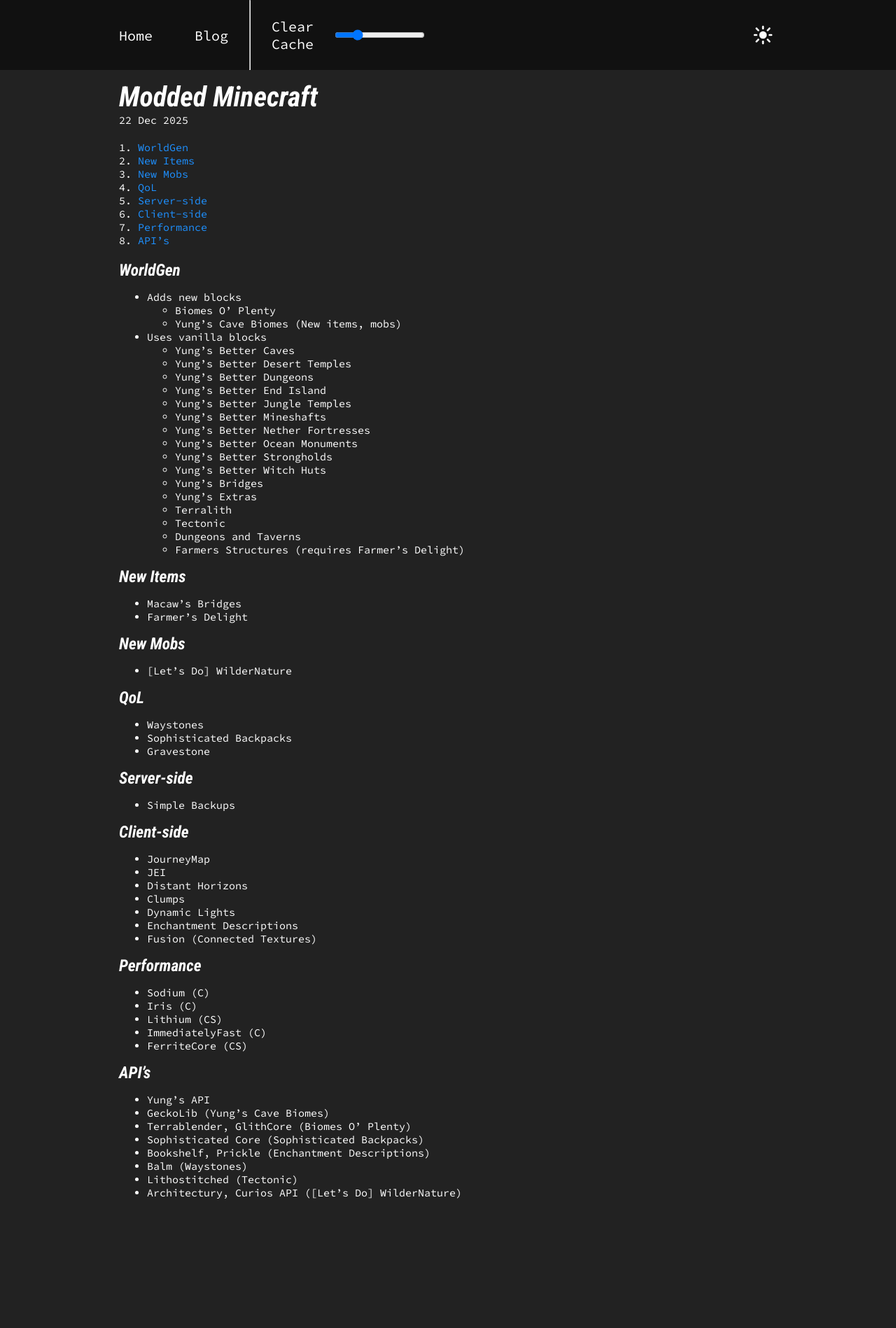
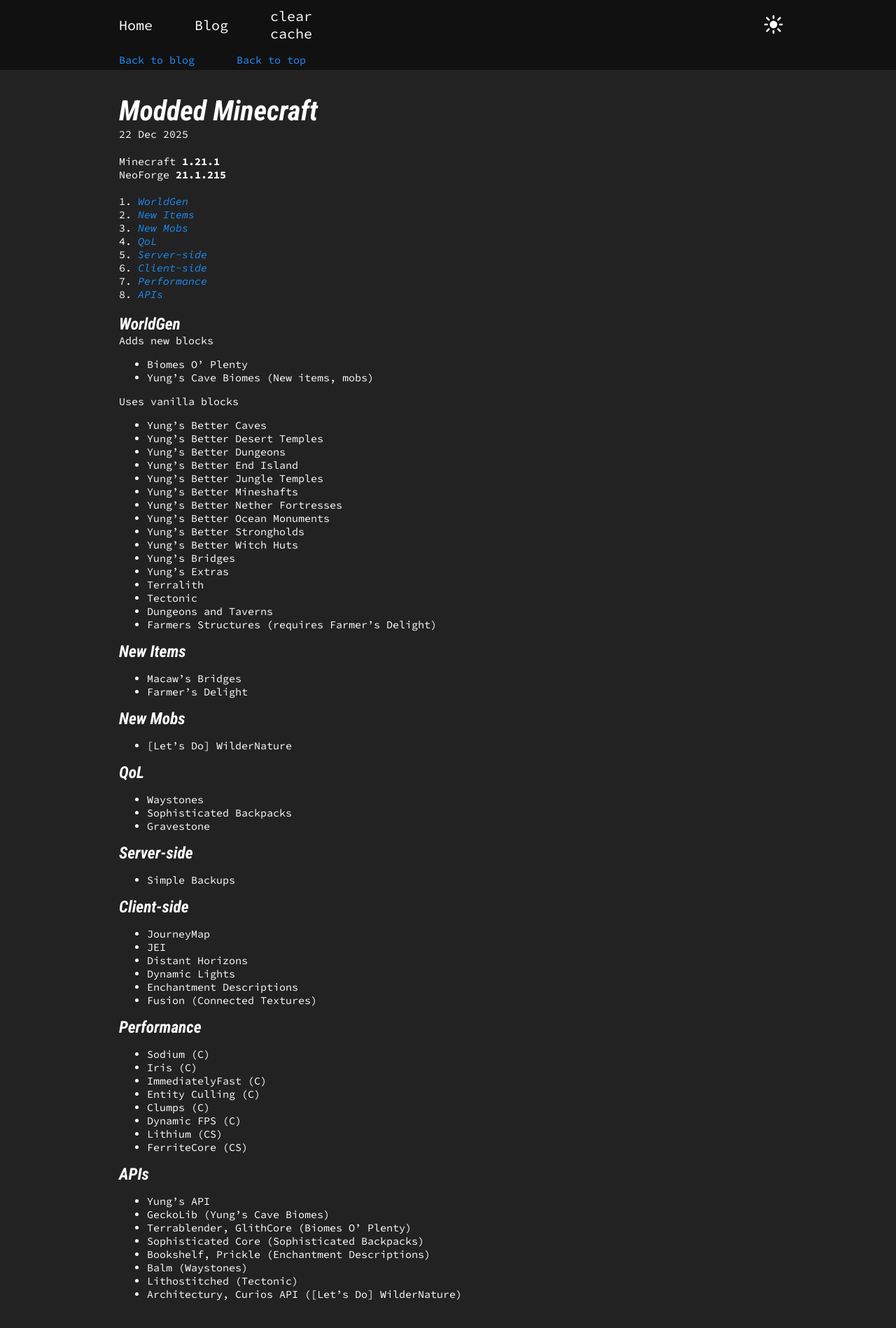
Before and after one commit to aringq10/aringq10.github.io, a Jekyll site: the page built from _posts/2025-12-22-modded-minecraft.md, in a window 1280 px wide. Shown: the top 1898 px of the page at 70% size. Built offline with Jekyll 4.4.1, drawn with Linux system fonts in a browser that asks for light colours.

Commit message:
added a sub-nav

```diff
--- a/_includes/navigation.html
+++ b/_includes/navigation.html
@@ -1,5 +1,6 @@
-<nav>
 <div id="nav-wrapper">
+  <div id="nav">
+    <div id="nav-inner">
       <div id="nav-dropdown-toggle">
         <!--<div class="svg-import" data-file="dropdown-icon.svg" svg-id="dropdown-icon"></div>-->
         {% include icons/dropdown.svg %}
@@ -10,11 +11,9 @@
           {{ item.name }}
         </a>
         {% endfor %}
-      <hr>
         <a id="clear-cache-btn" onclick="localStorage.clear(); location.reload()">
-        Clear<br>Cache
+          clear<br>cache
         </a>
-      <input type="range" id="font-slider" min="12" max="48" value="16">
       </div>
 
       <div id="theme-toggle">
@@ -24,4 +23,16 @@
         {% include icons/light-mode.svg %}
       </div>
     </div>
-</nav>
+  </div>
+  <div id="sub-nav">
+    <div id="sub-nav-inner">
+      {% if page.layout == "post" %}
+      <a href="/blog">Back to blog</a>
+      {% endif %}
+      <a href="#content-wrapper">
+        Back to top
+      </a>
+    </div>
+  </div>
+
+</div>
--- a/_layouts/default.html
+++ b/_layouts/default.html
@@ -33,17 +33,5 @@
           document.getElementById('dropdown-icon').classList.toggle('rotated');
           document.getElementById('content-window').classList.toggle('no-scroll');
       });
-
-      const root = document.documentElement;
-      // Initialize slider value from localStorage or CSS variable
-      let storedFont = localStorage.getItem("base-font");
-      if (!storedFont) {
-        // Get from CSS variable
-        const rootStyles = getComputedStyle(root);
-        storedFont = parseFloat(rootStyles.getPropertyValue("--base-font").trim());
-      }
-
-      // Apply initial value
-      root.style.fontSize = storedFont + "px";
-      </script>
+  </script>
 </html>
--- a/_posts/2025-12-22-modded-minecraft.md
+++ b/_posts/2025-12-22-modded-minecraft.md
@@ -2,6 +2,11 @@
 excerpt: Modlist for personal MC world.
 ---
 
+Minecraft **1.21.1**
+<br>
+NeoForge **21.1.215**
+<br>
+<br>
 1. [WorldGen](#worldgen)
 1. [New Items](#new-items)
 1. [New Mobs](#new-mobs)
@@ -9,31 +14,32 @@
 1. [Server-side](#server-side)
 1. [Client-side](#client-side)
 1. [Performance](#performance)
-1. [API's](#apis)
+1. [APIs](#apis)
 <br>
 <br>
 
 ### WorldGen
-- Adds new blocks
-    - Biomes O' Plenty
-    - Yung's Cave Biomes (New items, mobs)
-- Uses vanilla blocks
-    - Yung's Better Caves
-    - Yung's Better Desert Temples
-    - Yung's Better Dungeons
-    - Yung's Better End Island
-    - Yung's Better Jungle Temples
-    - Yung's Better Mineshafts
-    - Yung's Better Nether Fortresses
-    - Yung's Better Ocean Monuments
-    - Yung's Better Strongholds
-    - Yung's Better Witch Huts
-    - Yung's Bridges
-    - Yung's Extras
-    - Terralith
-    - Tectonic
-    - Dungeons and Taverns
-    - Farmers Structures (requires Farmer's Delight)
+Adds new blocks
+- Biomes O' Plenty
+- Yung's Cave Biomes (New items, mobs)
+
+Uses vanilla blocks
+- Yung's Better Caves
+- Yung's Better Desert Temples
+- Yung's Better Dungeons
+- Yung's Better End Island
+- Yung's Better Jungle Temples
+- Yung's Better Mineshafts
+- Yung's Better Nether Fortresses
+- Yung's Better Ocean Monuments
+- Yung's Better Strongholds
+- Yung's Better Witch Huts
+- Yung's Bridges
+- Yung's Extras
+- Terralith
+- Tectonic
+- Dungeons and Taverns
+- Farmers Structures (requires Farmer's Delight)
 
 ### New Items
 - Macaw's Bridges
@@ -62,11 +67,14 @@
 ### Performance
 - Sodium (C)
 - Iris (C)
+- ImmediatelyFast (C)
+- Entity Culling (C)
+- Clumps (C)
+- Dynamic FPS (C)
 - Lithium (CS)
-- ImmediatelyFast (C)
 - FerriteCore (CS)
 
-### API's
+### APIs
 - Yung's API
 - GeckoLib (Yung's Cave Biomes)
 - Terrablender, GlithCore (Biomes O' Plenty)
--- a/_sass/navigation.scss
+++ b/_sass/navigation.scss
@@ -1,20 +1,48 @@
-nav {
+#nav-wrapper {
     width: 100%;
     height: var(--navbar-height);
-    background-color: var(--nav-color);
     z-index: 9999;
     display: flex;
-    justify-content: center;
+    flex-direction: column;
 }
 
-#nav-wrapper {
+#nav {
+    height: var(--nav-height);
     width: 100%;
-    max-width: var(--content-width);
-    height: 100%;
     display: flex;
-    align-items: center;
+    justify-content: center;
+    background-color: var(--nav-color);
+    #nav-inner {
+        width: 100%;
+        max-width: var(--content-width);
+        height: 100%;
+        display: flex;
+        align-items: center;
+    }
 }
+#sub-nav{
+    height: var(--sub-nav-height);
+    width: 100%;
+    display: flex;
+    justify-content: center;
+    background-color: var(--nav-color);
 
+    #sub-nav-inner {
+        width: 100%;
+        max-width: var(--content-width);
+        height: 100%;
+        display: flex;
+        align-items: center;
+        > a {
+            font-size: var(--small-font);
+            padding: 0 var(--side-padding);
+            display: flex;
+            align-items: center;
+            justify-content: center;
+            height: 100%;
+        }
+    }
+}
 #nav-links {
     flex: 1;
     display: flex;
@@ -25,7 +53,6 @@
         align-items: center;
         justify-content: center;
         height: 100%;
-        // -webkit-tap-highlight-color: transparent;
         color: var(--text-color);
         transition: all 0.1s ease-in-out;
         @include hover-supported() {
@@ -38,7 +65,7 @@
 }
 #theme-toggle, #nav-dropdown-toggle {
     cursor: pointer;
-    width: var(--navbar-height);
+    width: var(--nav-height);
     display: flex;
     align-items: center;
     justify-content: center;
@@ -77,7 +104,7 @@
         background-color: var(--nav-dropdown-color);
         overflow-y: auto;
         position: fixed;
-        top: 100px;
+        top: var(--nav-height);
         left: -100%;
         right: 100%;
         bottom: 0;
@@ -90,10 +117,6 @@
         }
         > * {
             width: 100%;
-        }
-        > #font-slider {
-            width: 60%;
-            margin: 20px 0;
         }
         transition: all var(--navbar-popout-speed) ease;
     }
--- a/_sass/post.scss
+++ b/_sass/post.scss
@@ -2,4 +2,7 @@
     *:not(h1, h2, h3, h4, h5, h6){
         font-size: var(--small-font);
     }
+    a {
+        font-style: italic;
+    }
 }
--- a/_sass/variables.scss
+++ b/_sass/variables.scss
@@ -6,11 +6,13 @@
 :root {
     // content
     --side-padding: 30px;
-    --vertical-padding: 15px;
+    --vertical-padding: 35px;
     --content-width: 1000px;
 
     // navbar
-    --navbar-height: 100px;
+    --navbar-height: calc(var(--nav-height) + var(--sub-nav-height));
+    --nav-height: 70px;
+    --sub-nav-height: 30px;
     --navbar-popout-speed: 0.25s;
     --nav-curr-color: var(--primary-color);
 
--- a/assets/js/helpers.js
+++ b/assets/js/helpers.js
@@ -91,17 +91,3 @@
 // Run the function after DOM is ready
 document.addEventListener('DOMContentLoaded', importSVGs);
 document.addEventListener('DOMContentLoaded', copyHandle);
-document.addEventListener('DOMContentLoaded', function() {
-
-    const slider = document.getElementById("font-slider");
-    const root = document.documentElement;
-
-    slider.value = parseFloat(root.style.fontSize.trim());
-
-    // Update on slider input
-    slider.addEventListener("input", () => {
-        const newSize = slider.value;
-        root.style.fontSize = newSize + "px";
-        localStorage.setItem("base-font", newSize);
-    });
-});
```
Also changed, not shown: other parts of _posts/2025-12-22-modded-minecraft.md (+0 -1 lines), _posts/_2025-06-15-lore.md (renamed from _posts/2025-06-15-lore.md). Lines whose indentation alone changed are shown as unchanged.
